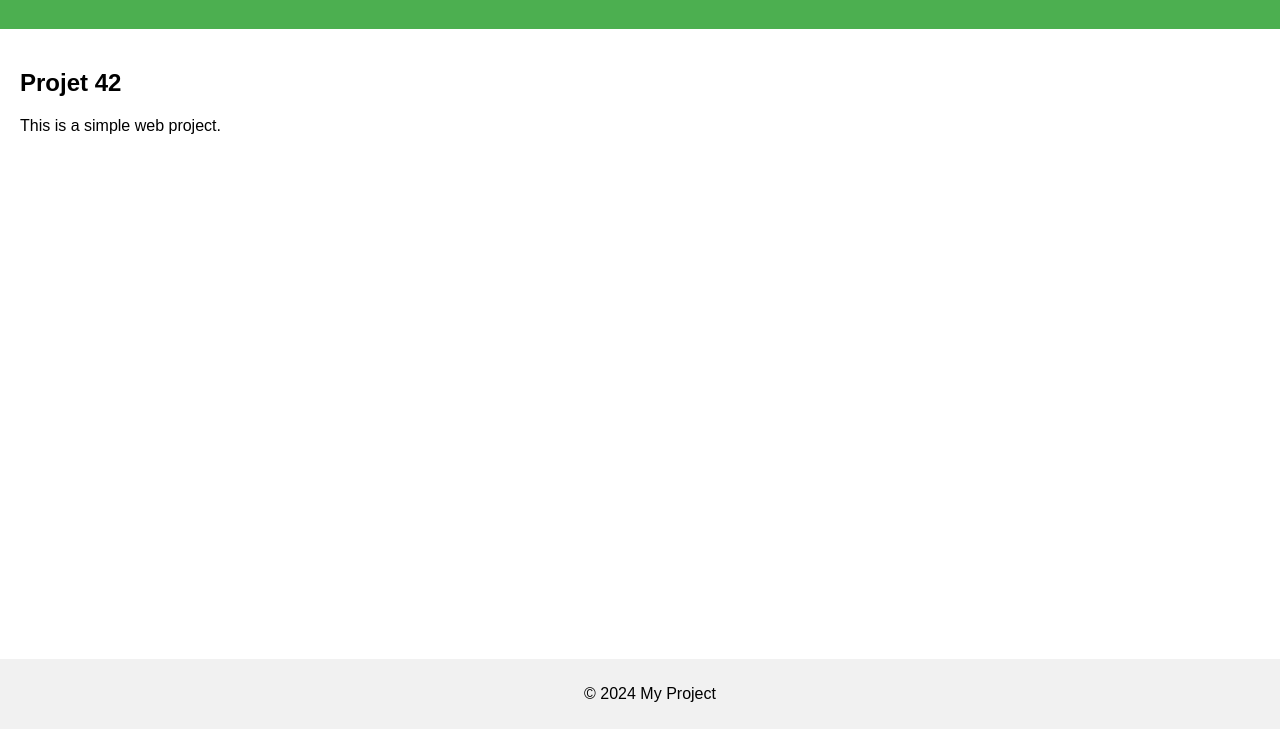
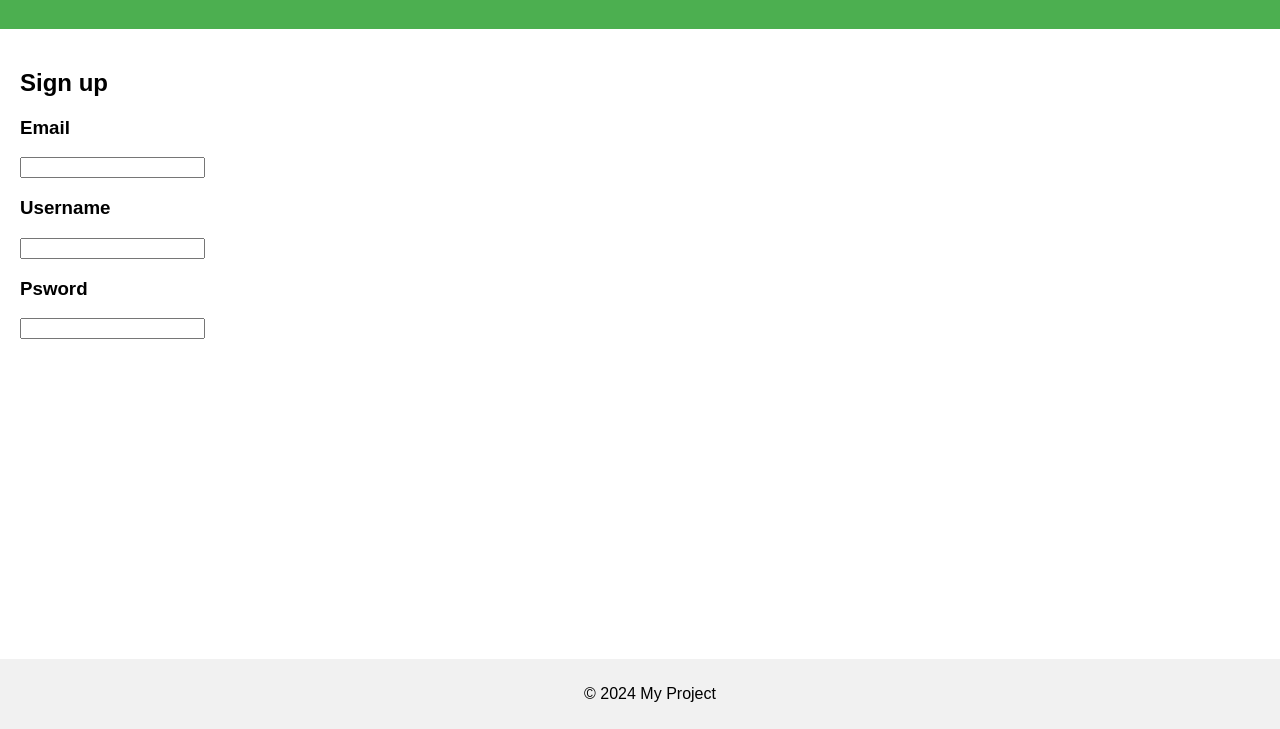
Before and after one commit to MayeulDLS/camagru, a website: page frontend/index.html in a window 1280 px wide. Shown: the part 71-800 px from the top of the page. Drawn offline with Linux system fonts and the light colour scheme.

Commit message:
makefile

```diff
--- a/frontend/index.html
+++ b/frontend/index.html
@@ -12,12 +12,18 @@
     </header>
     <main>
         <section>
-            <h2>Projet 42</h2>
-            <p>This is a simple web project.</p>
+            <h2>Sign up</h2>
+            <h3>Email</h3>
+            <input />
+            <h3>Username</h3>
+            <input />
+            <h3>Psword</h3>
+            <input />
         </section>
     </main>
     <footer>
         <p>&copy; 2024 My Project</p>
     </footer>
+    <script src="bundle.js"></script>
 </body>
 </html>
```
Also changed, not shown: frontend/package.json (added, +18 -0 lines), 1 other file.
